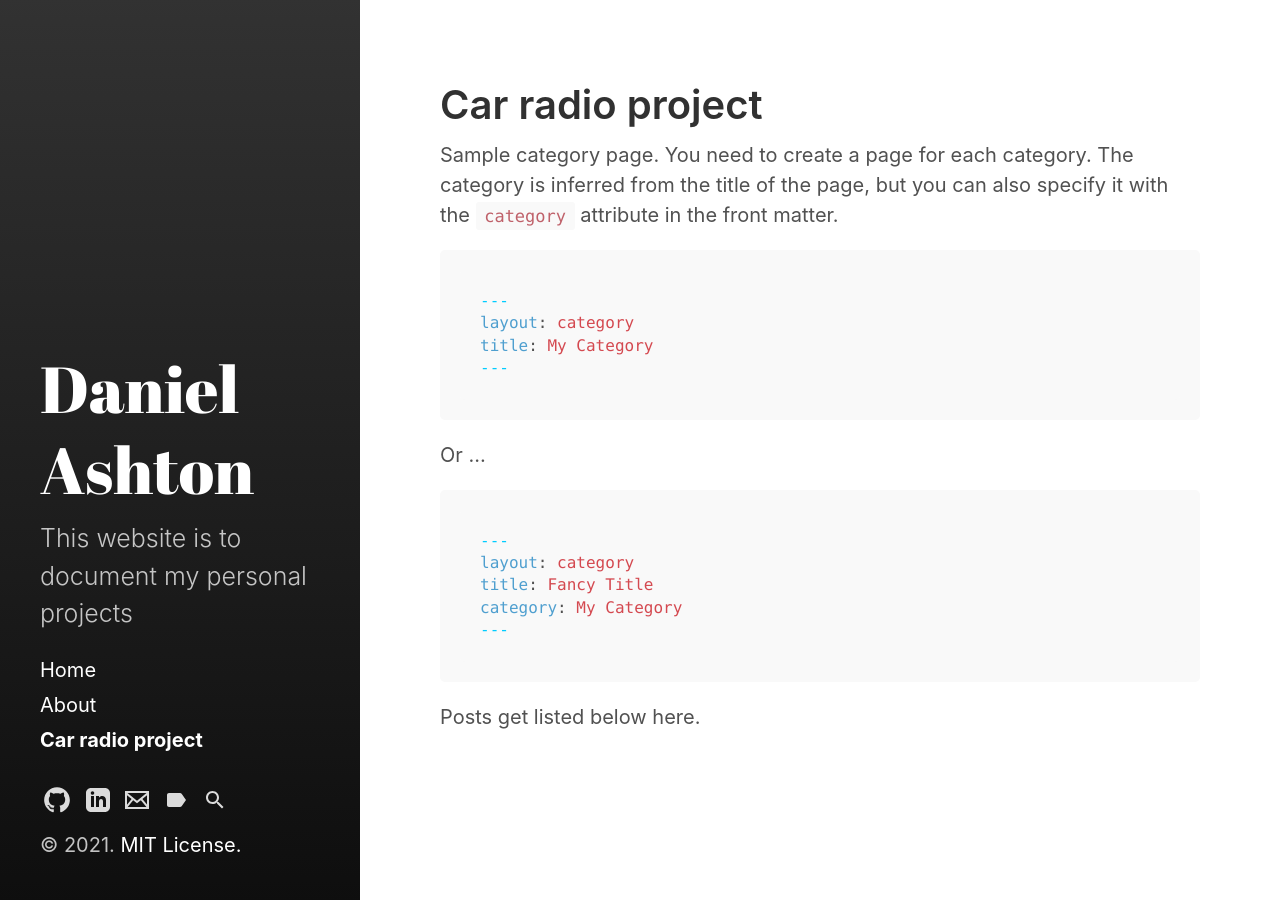
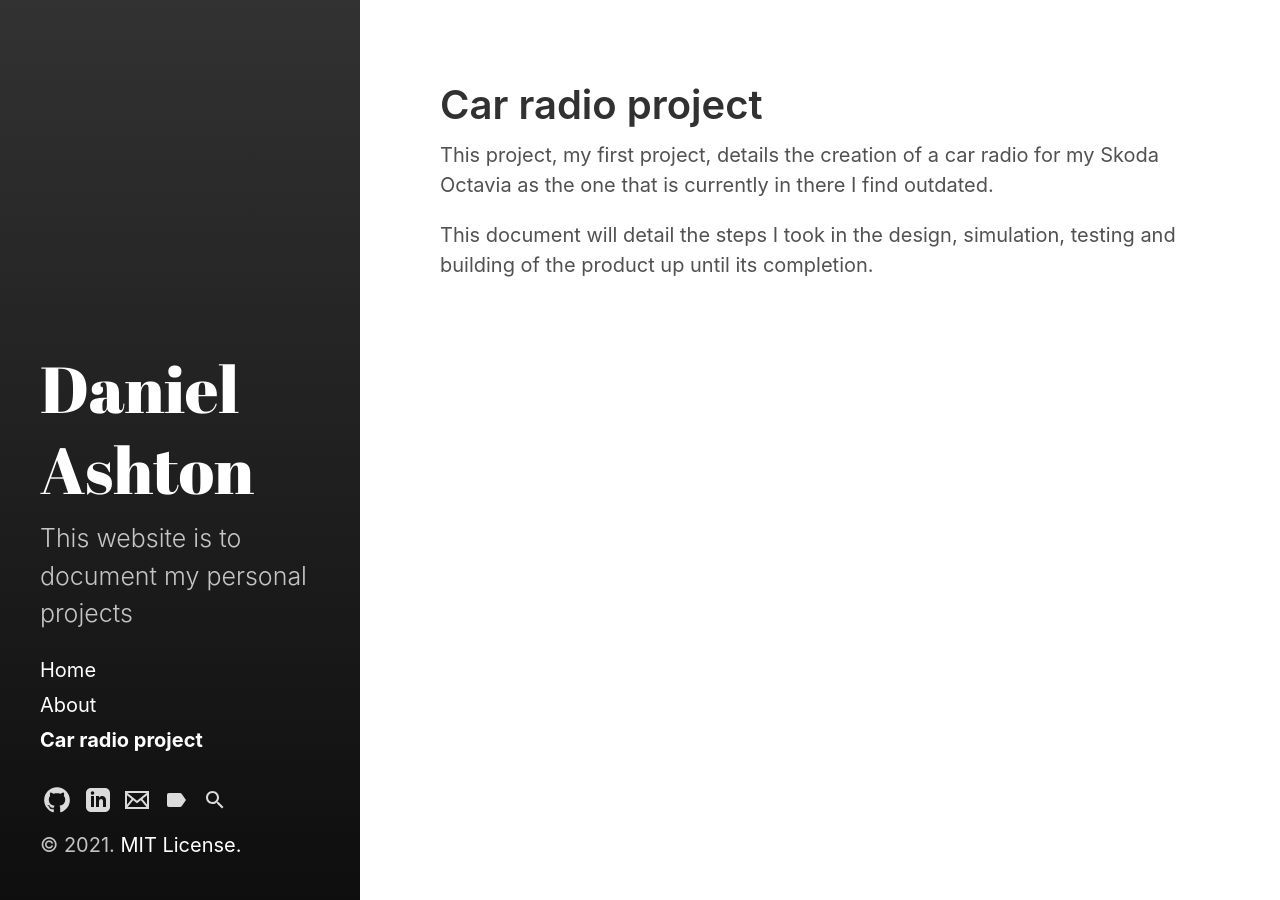
Before and after one commit to Daniel-Ashton/Daniel-Ashton.github.io, a Jekyll site: the page built from category/edge-case.md, in a window 1280 px wide. Built offline with Jekyll 4.4.1, drawn with Linux system fonts in a browser that asks for light colours.

Commit message:
Update edge-case.md

````diff
--- a/category/edge-case.md
+++ b/category/edge-case.md
@@ -3,25 +3,6 @@ layout: category
 title: Car radio project
 ---
 
-Sample category page. You need to create a page for each category.
-The category is inferred from the title of the page, but you can also
-specify it with the `category` attribute in the front matter.
+This project, my first project, details the creation of a car radio for my Skoda Octavia as the one that is currently in there I find outdated.
 
-```md
----
-layout: category
-title: My Category
----
-```
-
-Or ...
-
-```md
----
-layout: category
-title: Fancy Title
-category: My Category
----
-```
-
-Posts get listed below here.
+This document will detail the steps I took in the design, simulation, testing and building of the product up until its completion.
````
